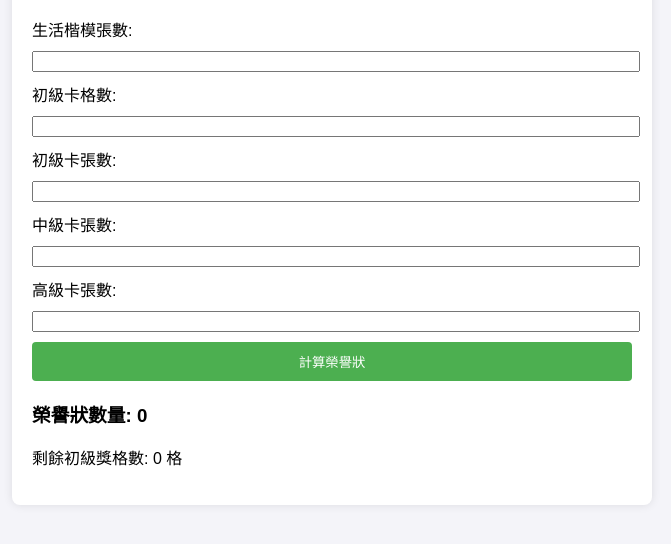
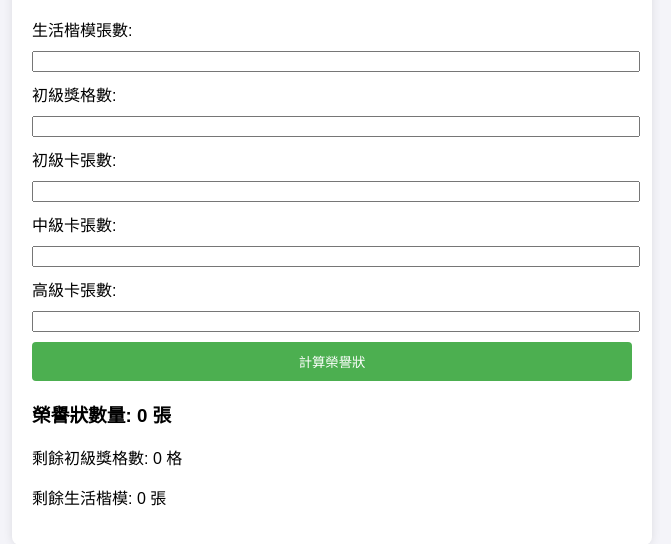
Before and after one commit to ninf-hub/nutnpsaward, a plain HTML site: page reward_calculator.html in a window 1280 px wide. Both pictures are taken after a click on the button "計算榮譽狀". Shown: the part 106-650 px from the top of the page, without its empty margins (308-979 px from the left). Drawn offline with Linux system fonts and the light colour scheme.

Commit message:
Update reward_calculator.html

```diff
--- a/reward_calculator.html
+++ b/reward_calculator.html
@@ -43,7 +43,7 @@
         <label for="lifeModel">生活楷模張數:</label>
         <input type="number" id="lifeModel" min="0">
 
-        <label for="primaryAwards">初級卡格數:</label>
+        <label for="primaryAwards">初級獎格數:</label>
         <input type="number" id="primaryAwards" min="0">
 
         <label for="primaryCard">初級卡張數:</label>
@@ -59,6 +59,7 @@
 
         <h3 id="result"></h3>
         <p id="remaining"></p>
+        <p id="lifeModelsRemaining"></p>
     </div>
 
     <script>
@@ -70,23 +71,26 @@
             var intermediateCard = parseInt(document.getElementById('intermediateCard').value) || 0;
             var highCard = parseInt(document.getElementById('highCard').value) || 0;
 
-            // 計算轉換
+            // 轉換生活楷模為初級獎格數
             primaryAwards += Math.floor(lifeModel / 5);  // 5張生活楷模 = 1格初級獎
-            primaryCard += Math.floor(primaryAwards / 5);  // 5格初級獎 = 1張初級卡
-            primaryAwards = primaryAwards % 5;  // 剩餘的初級卡格數
 
-            intermediateCard += Math.floor(primaryCard / 5);  // 5張初級卡 = 1張中級卡
-            primaryAwards += (primaryCard % 5) * 5;  // 把剩餘初級卡轉回初級卡格數
+            // 轉換初級卡為初級獎格數
+            primaryAwards += primaryCard * 5;  // 1張初級卡 = 5格初級獎
 
-            highCard += Math.floor(intermediateCard / 5);  // 5張中級卡 = 1張高級卡
-            primaryAwards += (intermediateCard % 5) * 25;  // 把剩餘中級卡轉回初級卡格數
+            // 轉換中級卡為初級獎格數
+            primaryAwards += intermediateCard * 5;  // 1張中級卡 = 5格初級獎
 
-            var certificates = Math.floor(highCard / 5);  // 5張高級卡 = 1張榮譽狀
-            primaryAwards += (highCard % 5) * 125;  // 把剩餘高級卡轉回初級卡格數
+            // 轉換高級卡為初級獎格數
+            primaryAwards += highCard * 25;  // 1張高級卡 = 25格初級獎
+
+            // 計算榮譽狀數量
+            var certificates = Math.floor(primaryAwards / 125);  // 1張榮譽狀 = 125格初級獎
+            primaryAwards = primaryAwards % 125;  // 剩餘初級獎格數
 
             // 顯示結果
-            document.getElementById('result').innerText = "榮譽狀數量: " + certificates;
+            document.getElementById('result').innerText = "榮譽狀數量: " + certificates + " 張";
             document.getElementById('remaining').innerText = "剩餘初級獎格數: " + primaryAwards + " 格";
+            document.getElementById('lifeModelsRemaining').innerText = "剩餘生活楷模: " + (lifeModel % 5) + " 張";
         }
     </script>
 
```
